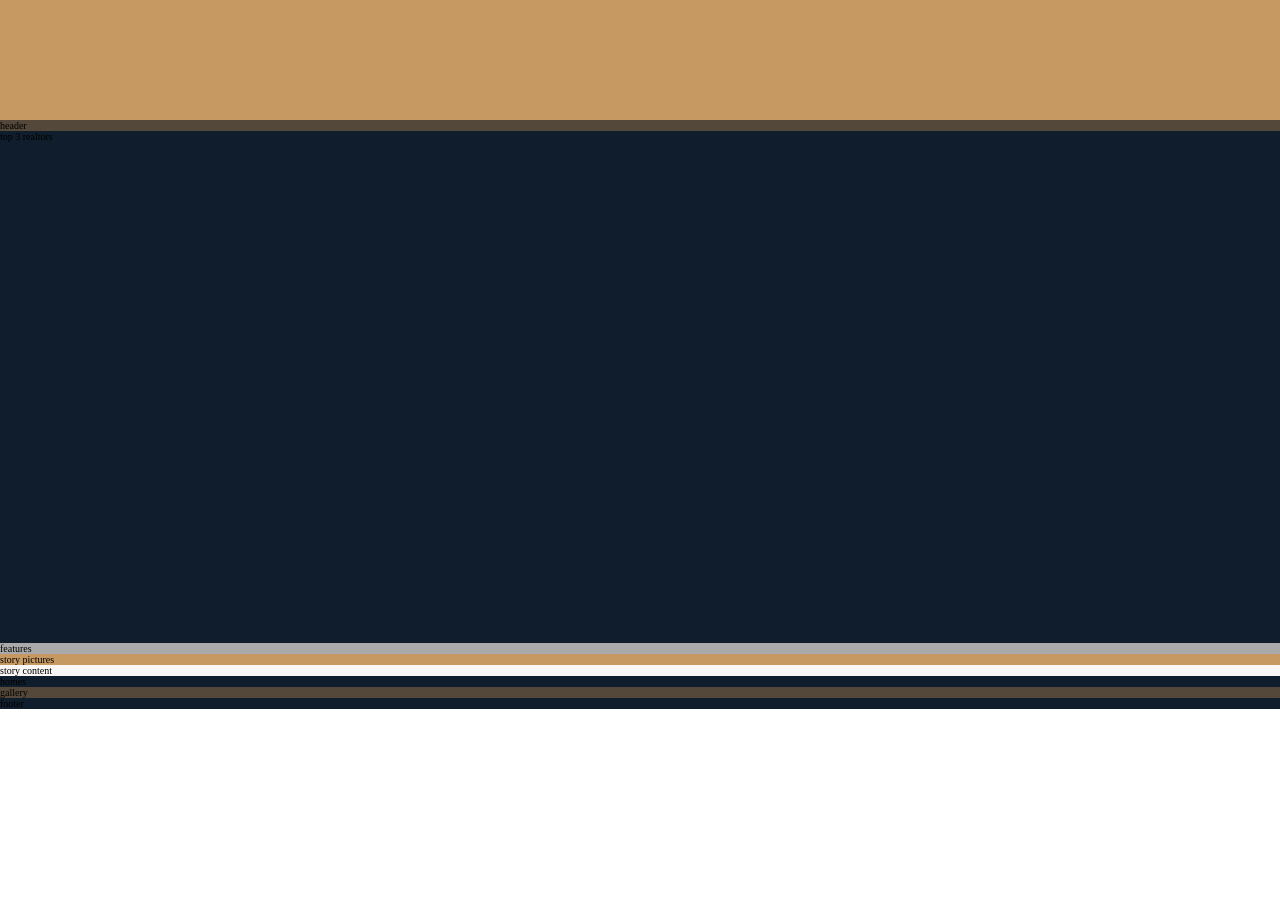
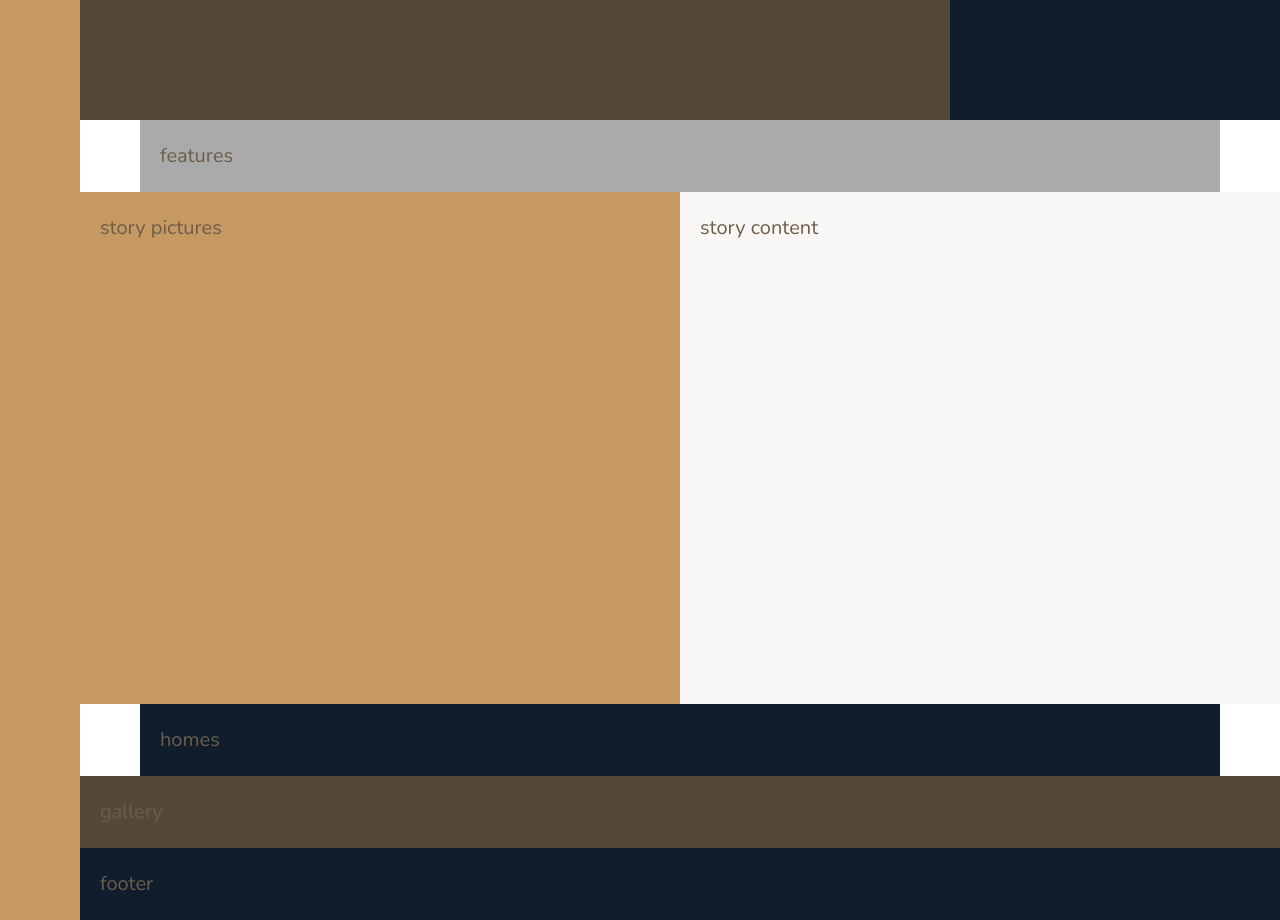
Before and after one commit to xyzuka/Nexter, a website: page index.html in a window 1280 px wide. Shown: the part 520-1440 px from the top of the page. Before the commit the page ends 1229 px from the top, so only its background shows below. Drawn offline with nearby package versions, Linux system fonts and the light colour scheme.

Commit message:
column grid set up

```diff
--- a/sass/_base.scss
+++ b/sass/_base.scss
@@ -32,13 +32,25 @@ html {
   font-size: 62.5%;
 }
 
-.container {
-  display: grid;
-  grid-template-rows: 80vh min-content 40vw repeat(3, min-content);
-
+body {
+  font-family: $font-primary;
+  color: $color-grey-dark-2;
+  font-weight: 300;
+  line-height: 1.6;
 }
 
 // Note
 // First row will be taking 80% of the view port HEIGHT
 // Second row (and 4th, 5th and footer) automatically adjusts itself to the browser (be based on the height and width of the content inside it)
 // Third row will be taking 40% of the view port WIDTH
+
+.container {
+  display: grid;
+  grid-template-rows: 80vh min-content 40vw repeat(3, min-content);
+  grid-template-columns: [sidebar-start] 8rem [sidebar-end full-start] minmax(6rem, 1fr) [center-start] repeat(8, [col-start] minmax(min-content, 14rem) [col-end]) [center-end] minmax(6rem, 1fr) [full-end];
+
+  & > * {
+    font-size: 2rem;
+    padding: 20px;
+  }
+}
--- a/sass/_features.scss
+++ b/sass/_features.scss
@@ -1,3 +1,4 @@
 .features {
   background-color: $color-grey-light-2;
+  grid-column: center-start / center-end;
 }
--- a/sass/_footer.scss
+++ b/sass/_footer.scss
@@ -1,3 +1,4 @@
 .footer {
   background-color: $color-secondary;
+  grid-column: full-start / full-end;
 }
--- a/sass/_gallery.scss
+++ b/sass/_gallery.scss
@@ -1,3 +1,4 @@
 .gallery {
   background-color: $color-grey-dark-1;
+  grid-column: full-start / full-end;
 }
--- a/sass/_header.scss
+++ b/sass/_header.scss
@@ -1,3 +1,4 @@
 .header {
   background-color: $color-grey-dark-1;
+  grid-column: full-start / col-end 6;
 }
--- a/sass/_homes.scss
+++ b/sass/_homes.scss
@@ -1,3 +1,4 @@
 .homes {
   background-color: $color-secondary;
+  grid-column: center-start / center-end;
 }
--- a/sass/_realtors.scss
+++ b/sass/_realtors.scss
@@ -1,3 +1,4 @@
 .realtors {
   background-color: $color-secondary;
+  grid-column: col-start 7 / full-end;
 }
--- a/sass/_sidebar.scss
+++ b/sass/_sidebar.scss
@@ -1,3 +1,5 @@
 .sidebar {
   background-color: $color-primary;
+  grid-column: sidebar-start / sidebar-end;
+  grid-row: 1 / -1;
 }
--- a/sass/_story.scss
+++ b/sass/_story.scss
@@ -1,9 +1,11 @@
 .story {
   &__pictures {
     background-color: $color-primary;
+    grid-column: full-start / col-end 4;
   }
 
   &__content {
     background-color: $color-grey-light-1;
+    grid-column: col-start 5 / full-end;
   }
 }
```
Also changed, not shown: css/style.css.
